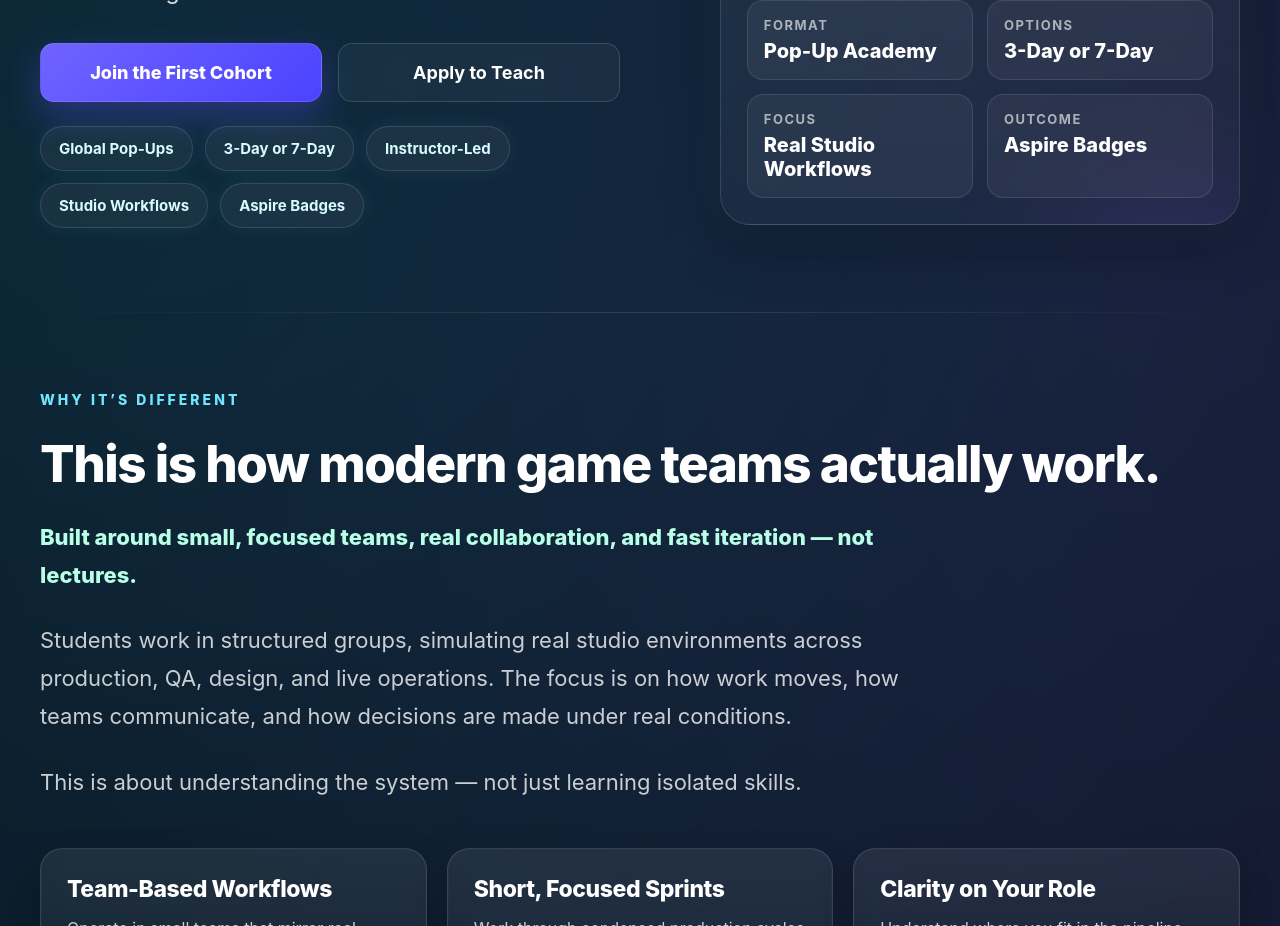
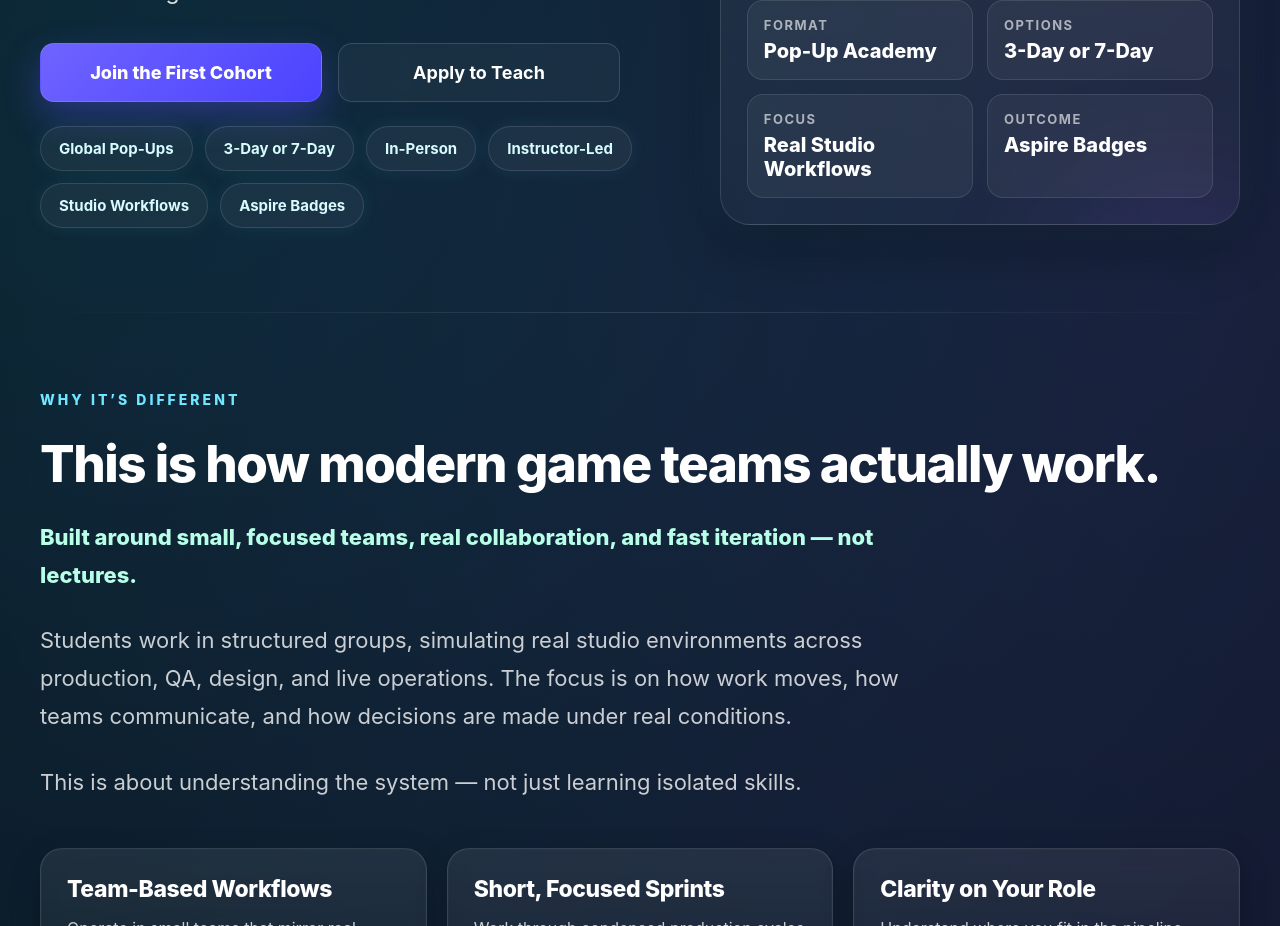
Before and after one commit to jessgoodvibesonly/aspire-game-academy, a Next.js app: page / in a window 1280 px wide. Shown: the part 800-1726 px from the top of the page. Built offline with nearby package versions, Linux system fonts and the light colour scheme.

Commit message:
Add In-Person quick fact pill in hero CTA section

```diff
--- a/app/page.tsx
+++ b/app/page.tsx
@@ -156,6 +156,7 @@ export default function Home() {
   const quickFacts = [
     "Global Pop-Ups",
     "3-Day or 7-Day",
+    "In-Person",
     "Instructor-Led",
     "Studio Workflows",
     "Aspire Badges",
```
